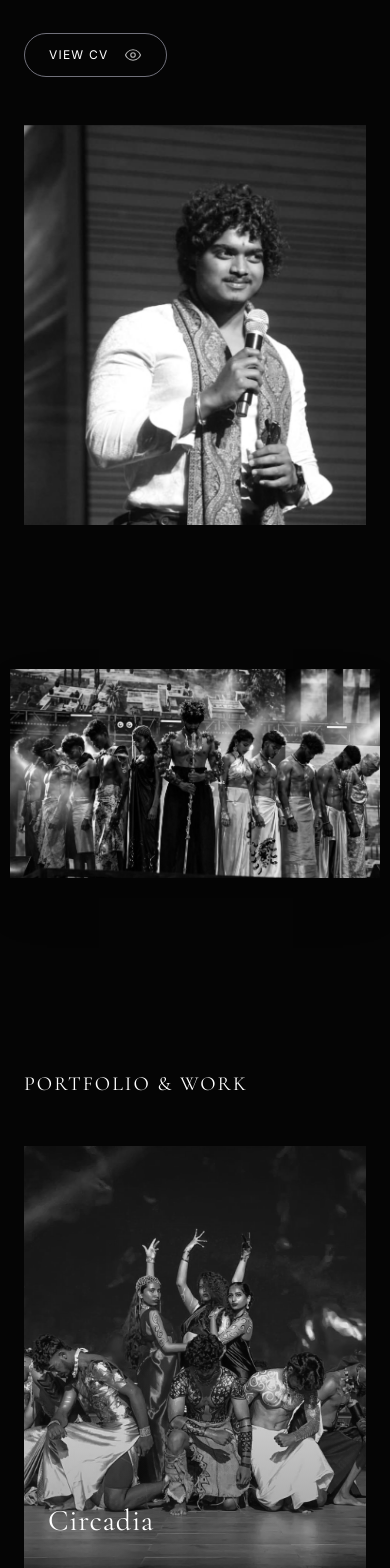
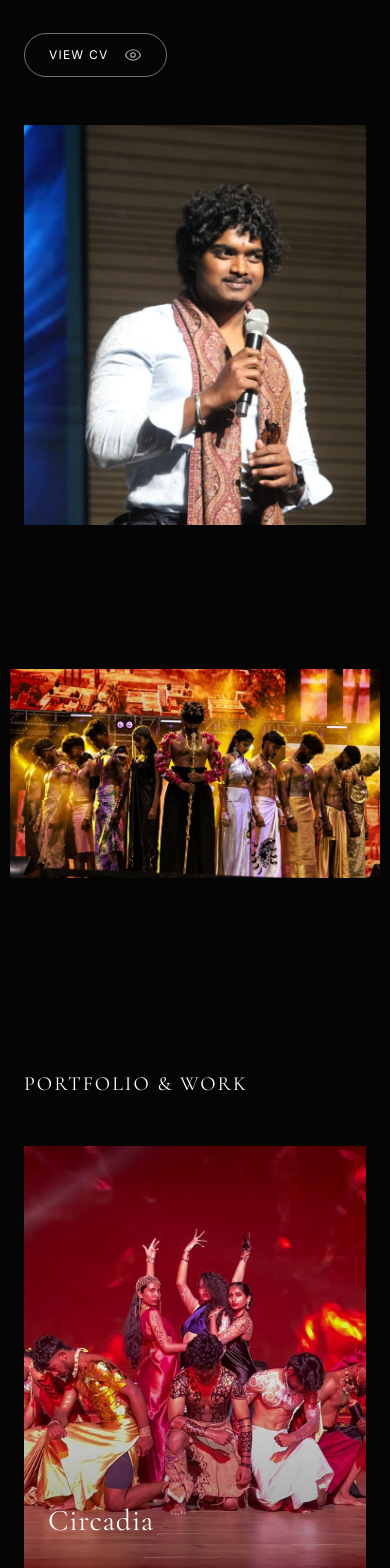
Before and after one commit to nj-dotin/tempStore, a Next.js app: page / in a window 390 px wide. Shown: the part 1820-3388 px from the top of the page. Built offline with nearby package versions, Linux system fonts and the light colour scheme.

Commit message:
phone fix

```diff
--- a/src/components/About.tsx
+++ b/src/components/About.tsx
@@ -125,7 +125,7 @@ export default function About() {
             src="/about-image-v3.jpeg"
             alt="Kishore Nayak"
             fill
-            className="object-cover grayscale hover:grayscale-0 transition-all duration-700"
+            className="object-cover grayscale-0 lg:grayscale lg:hover:grayscale-0 transition-all duration-700"
           />
         </div>
 
--- a/src/components/Experience.tsx
+++ b/src/components/Experience.tsx
@@ -82,7 +82,7 @@ export default function Experience() {
             src="/featured-work.jpeg"
             alt="Featured Video"
             fill
-            className="object-cover grayscale group-hover:grayscale-0 transition-all duration-700"
+            className="object-cover grayscale-0 lg:grayscale lg:group-hover:grayscale-0 transition-all duration-700"
           />
           <div className="absolute inset-0 flex items-center justify-center pointer-events-none">
             <div className="pointer-events-auto">
--- a/src/components/FeaturedImage.tsx
+++ b/src/components/FeaturedImage.tsx
@@ -45,7 +45,7 @@ export default function FeaturedImage() {
           src="/tilted-image.jpeg"
           alt="Featured Pop-up"
           fill
-          className="object-cover grayscale hover:grayscale-0 transition-all duration-700"
+          className="object-cover grayscale-0 lg:grayscale lg:hover:grayscale-0 transition-all duration-700"
           priority
         />
       </div>
--- a/src/components/Gallery.tsx
+++ b/src/components/Gallery.tsx
@@ -98,7 +98,7 @@ export default function Gallery() {
               src={project.image}
               alt={project.title}
               fill
-              className="portfolio-img object-cover scale-105 grayscale group-hover:scale-100 group-hover:grayscale-0 transition-all duration-700"
+              className="portfolio-img object-cover scale-100 grayscale-0 lg:scale-105 lg:grayscale lg:group-hover:scale-100 lg:group-hover:grayscale-0 transition-all duration-700"
             />
             {/* Dark gradient overlay for text readability */}
             <div className="absolute inset-0 bg-gradient-to-t from-black/60 via-black/0 to-transparent opacity-60 group-hover:opacity-80 transition-opacity duration-500"></div>
```
